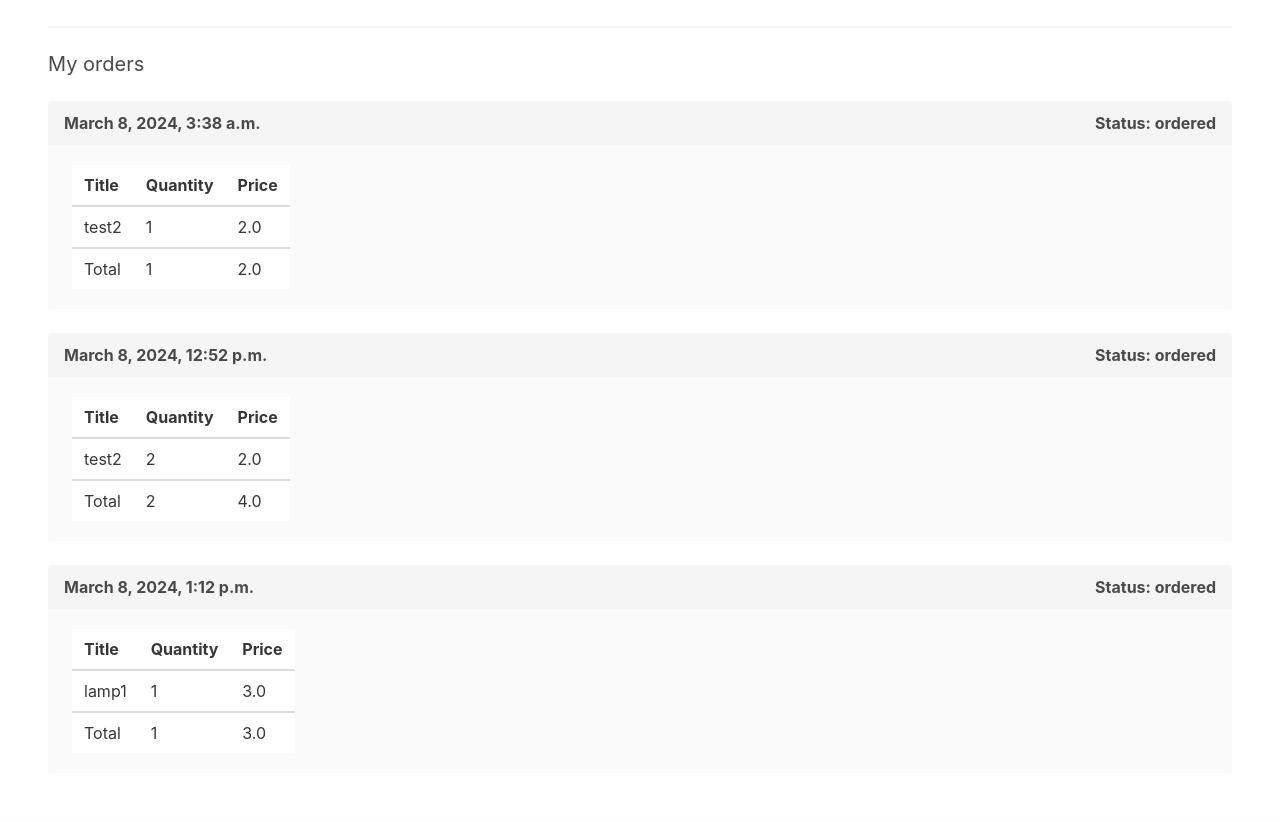
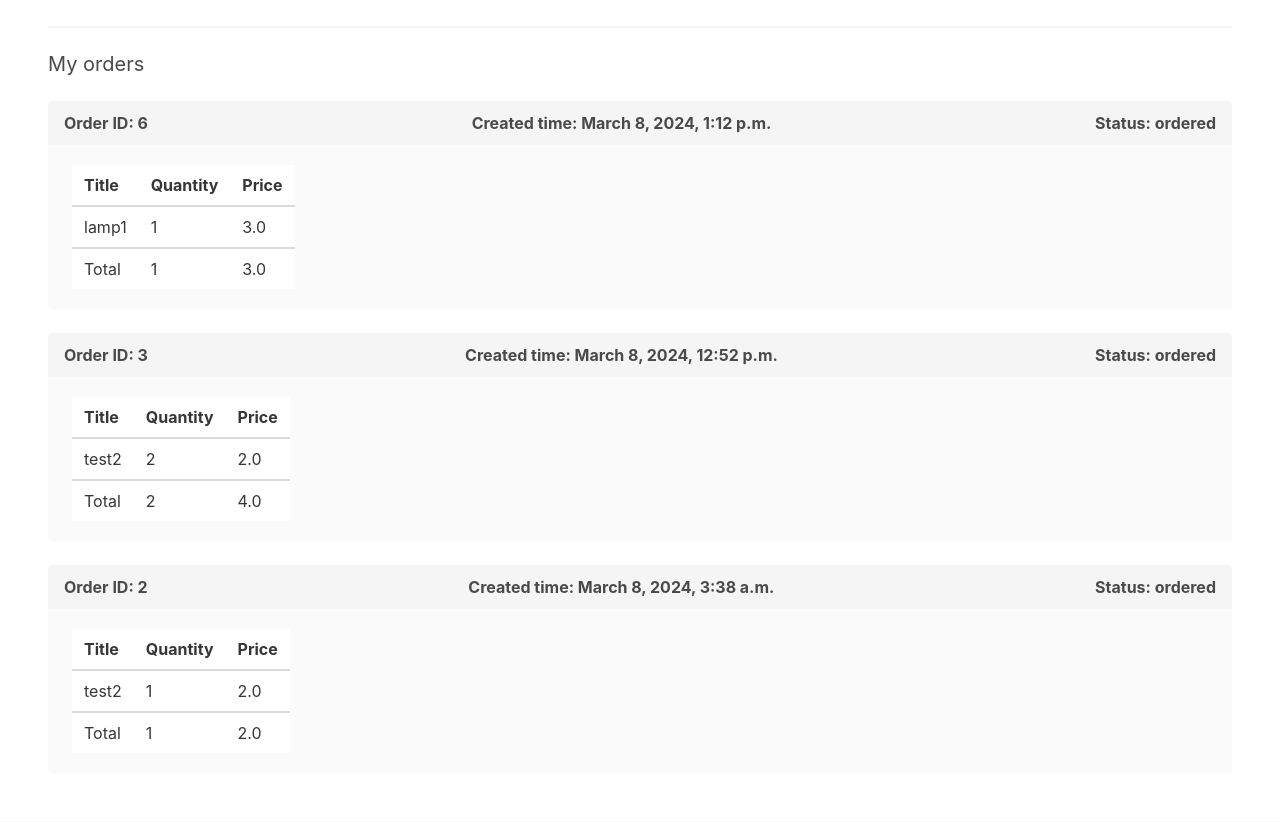
Before and after one commit to FoxGoName/pythonProject2, a Django app: page /myaccount/ in a window 1280 px wide. Shown: the part 421-1243 px from the top of the page. Run offline with Django 3.2, Linux system fonts and the light colour scheme; a user stored in the database is signed in; data comes from the database, SQL or seed files in the repository; both versions use the stored data as it was after the commit; some libraries are stand-ins or nearby versions.

Commit message:
更改order显示顺序

```diff
--- a/apps/userprofile/templates/myaccount.html
+++ b/apps/userprofile/templates/myaccount.html
@@ -19,10 +19,11 @@
 
     <h2 class="subtitle">My orders</h2>
 
-    {% for order in request.user.orders.all %}
+    {% for order in request.user.orders.all|dictsortreversed:"created_at" %}
         <article class="message is-light">
             <div class="message-header">
-                <p>{{ order.created_at }}</p>
+                <p>Order ID: {{ order.id }}</p>
+                <p>Created time: {{ order.created_at }}</p>
                 <p><strong>Status: </strong>{{ order.status }}</p>
             </div>
 
```
Also changed, not shown: db.sqlite3.
